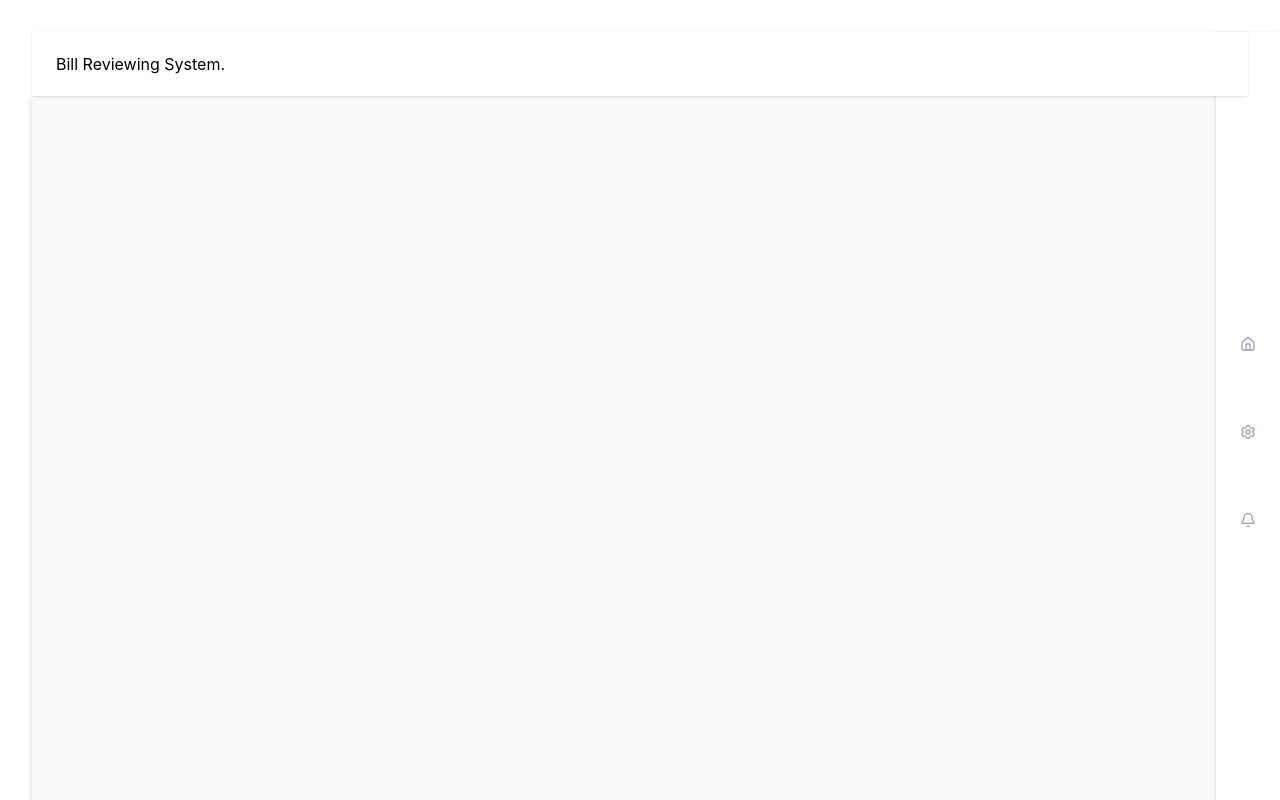
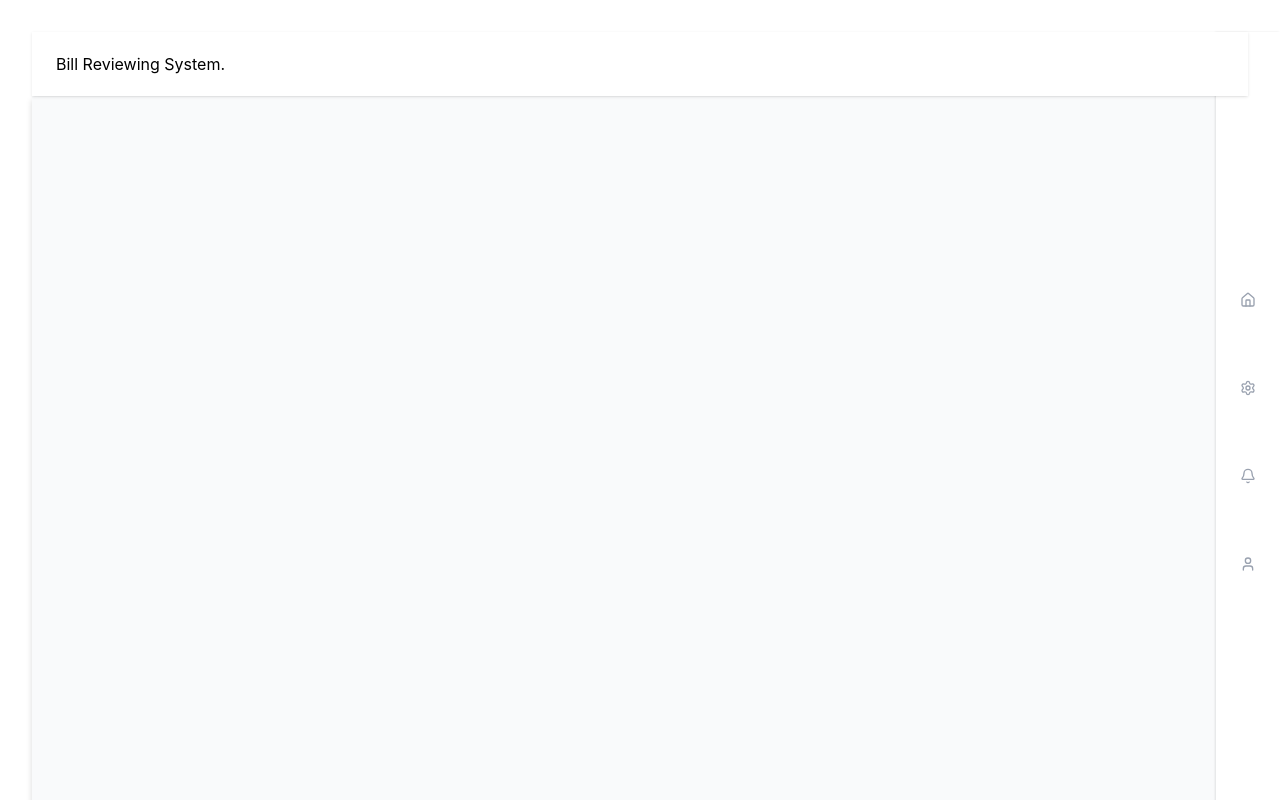
Before and after one commit to Yumegaarux/billreviewer, a React (Vite) app in the folder frontend/: page / in a window 1280 px wide. Shown: the top 800 px of the page. Built offline with nearby package versions, Linux system fonts and the light colour scheme.

Commit message:
feat: implementation of static checking of user status in redirecting to profile or register in profile button.

```diff
--- a/frontend/src/components/LoginModal.jsx
+++ b/frontend/src/components/LoginModal.jsx
@@ -16,7 +16,7 @@ export default function LoginModal( { onClose } ) {
 
     return (
         <div className="fixed inset-0 flex items-center justify-center bg-opacity/50 backdrop-blur-sm z-50" onClick={onClose}>
-            <div className={`animate-slide-in flex flex-col min-w-96 p-12 bg-white rounded-lg shadow-lg border border-gray-300 ${isClosing ? 'animate-slide-out' : ''}`} onClick={(e) => e.stopPropagation()}>
+            <div className={`animate-slide-in flex flex-col min-w-96 p-12 bg-white rounded-lg shadow-lg border border-gray-300 ${ isClosing ? 'animate-slide-out' : ''}`} onClick={(e) => e.stopPropagation()}>
                 <X className="self-end cursor-pointer" onClick={handleClose} />
                 <div className="text-2xl font-bold mb-4 text-center">Login</div>
                 <div className="text-gray-400 mb-4 text-center">It seems you're not logged in.</div>
--- a/frontend/src/components/Sidebar.jsx
+++ b/frontend/src/components/Sidebar.jsx
@@ -1,7 +1,14 @@
-import { NavLink } from 'react-router-dom';
-import { Home, Settings, Bell } from 'lucide-react'
+import { NavLink, useParams } from 'react-router-dom';
+import { Home, Settings, Bell, User } from 'lucide-react'
+
 
 export default function Sidebar(){
+    //const { user } = useAuth();
+    const isLoggedIn = false; // 👈 temporary, change to true to test profile link
+    const user = null;
+
+    const profilePath = user ? `/profile/${user.id}` : '/register';
+
     return(
         <nav className='fixed right-0'> {/* for screen not moving */}
             <span className='flex flex-col w-16 h-screen shadow-[-1px_0px_2px_rgba(0,0,0,0.1)] p-4 space-y-6 gap-6 justify-center bg-white'>
@@ -38,6 +45,17 @@ export default function Sidebar(){
                 >
                     <Bell size={24} />
                 </NavLink>
+                <NavLink
+                    to={profilePath}
+                    className={({ isActive }) =>
+                        `flex items-center justify-center p-2 rounded-lg transition-colors ${
+                        isActive ? 'text-blue-500 bg-blue-50' : 'text-gray-400 hover:text-blue-400 hover:bg-blue-50'
+                    }`
+                    }
+                    title="Register Page"
+                >
+                    <User size={24} />
+                </NavLink>
             </span>
         </nav>
     )
```
